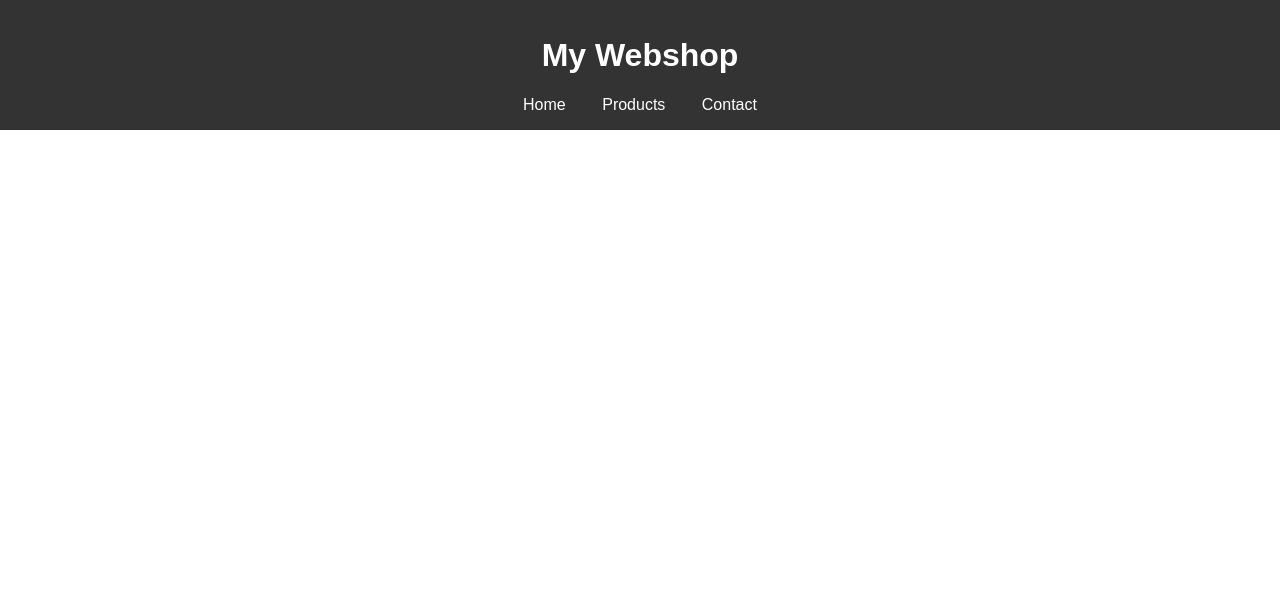
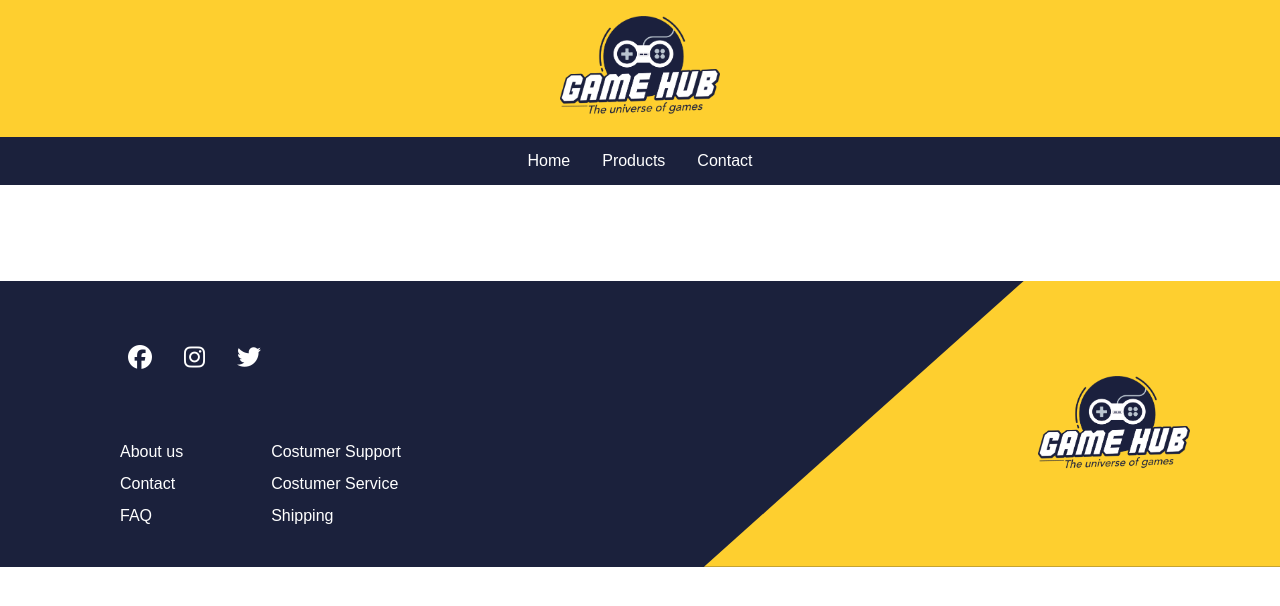
Before and after one commit to elanetto/JavaScript-CA, a plain HTML site: page testing-create/index.html in a window 1280 px wide. Drawn offline with Linux system fonts and the light colour scheme; no server answers.

Commit message:
Creating a working webshop: step 1: Fetch API and fix the CSS

```diff
--- a/testing-create/css/styles.css
+++ b/testing-create/css/styles.css
@@ -1,3 +1,16 @@
+* {
+    box-sizing: border-box;
+}
+
+:root {
+    --dark: #1B213C;
+    --dark-gray: #485668;
+    --gray: #838383;
+    --lightgray: #E2E8F0;
+    --yellow: #FECF2F;
+    --orange: #FD5A27;
+}
+
 body {
     font-family: Arial, sans-serif;
     margin: 0;
@@ -5,16 +18,43 @@ body {
 }
 
 header {
-    background-color: #333;
+    background-color: var(--yellow);
     color: #fff;
     padding: 1rem;
     text-align: center;
+}
+
+.logo {
+    width: 10rem;
+    z-index: 2;
+}
+
+nav {
+    background-color: var(--dark);
+    width: 100vw;
+    height: 3rem;
+    display: flex;
+    align-items: center;
+    justify-content: center;
+}
+
+a {
+    text-decoration: none;
 }
 
 nav a {
     color: #fff;
     margin: 0 1rem;
     text-decoration: none;
+}
+
+nav a:hover {
+    text-decoration: underline;
+}
+
+main {
+    padding-left: 5rem;
+    padding-right: 5rem;
 }
 
 #product-list {
@@ -29,7 +69,8 @@ nav a {
     border-radius: 5px;
     margin: 1rem;
     padding: 1rem;
-    width: calc(33.333% - 2rem);
+    /* width: calc(33.333% - 2rem); */
+    width: 20rem;
     box-shadow: 0 2px 5px rgba(0, 0, 0, 0.1);
     text-align: center;
 }
@@ -41,3 +82,171 @@ nav a {
     padding-bottom: 1rem;
     margin-bottom: 1rem;
 }
+
+
+
+
+
+/* footer */
+
+.footer-dark-color {
+    background-color: var(--dark);
+    width: 100vw;
+    height: 286px;
+    display: flex;
+}
+
+.footer-content {
+    height: 160px;
+    width: 1000px;
+}
+
+.footer-parent {
+    display: flex;
+    justify-content: flex-start;
+}
+
+.yellow-desktop-footer {
+    display: block;
+    display: flex;
+    justify-content: flex-end;
+    align-items: center;
+}
+
+.yellow-svg-and-logo {
+    display: flex;
+    align-items: center;
+    justify-content: center;
+}
+
+.yellow-desktop-footer {
+    clip-path: polygon(80% 0, 100% 0, 100% 100%, 55% 100%);
+    background-color: var(--yellow);
+    min-height: 286px;
+    min-width: 100vw;
+
+}
+
+footer {
+    margin-top: 4rem;
+}
+
+.yellow-desktop-footer {
+    display: none;
+}
+
+.footer-dark-color {
+    background-color: var(--dark);
+    width: 100vw;
+    height: 286px;
+    display: flex;
+    align-items: center;
+    justify-content: flex-start;
+    padding-left: 5rem;
+}
+
+.footer-content {
+    height: 160px;
+}
+
+.footer-content, .footer-content a {
+    color: #FFF;
+}
+
+.socials {
+    display: flex;
+    gap: 2rem;
+    font-size: 1.5rem;
+    padding-left: 3rem;
+}
+
+.socials i:hover {
+    color: var(--orange);
+}
+
+.footer-links {
+    display: flex;
+    gap: 3rem;
+    margin-top: 3rem;
+}
+
+.footer-links ul li {
+    display: flex;
+    line-height: 2rem;
+}
+
+.footer-links ul li a:hover {
+    text-decoration: underline;
+}
+
+/* FOOTER */
+
+.footer-dark-color {
+    background-color: var(--dark);
+    width: 100vw;
+    height: 286px;
+    display: flex;
+}
+
+.footer-content {
+    height: 160px;
+    width: 1000px;
+}
+
+.footer-parent {
+    display: flex;
+    justify-content: flex-start;
+}
+
+.yellow-desktop-footer {
+    display: block;
+    display: flex;
+    justify-content: flex-end;
+    align-items: center;
+}
+
+.yellow-svg-and-logo {
+    display: flex;
+    align-items: center;
+    justify-content: center;
+}
+
+.yellow-desktop-footer {
+    clip-path: polygon(80% 0, 100% 0, 100% 100%, 55% 100%);
+    background-color: var(--yellow);
+    min-height: 286px;
+    min-width: 100vw;
+
+}
+
+footer {
+    position: relative;
+}
+
+.yellow-svg-and-logo img, .yellow-desktop-footer {
+    width: 100%;
+    height: 100%;
+    position: absolute;
+    top: 0;
+    left: 0;
+}
+
+.yellow-svg-and-logo img {
+    width: 152px;
+    height: 95px;
+    position: relative;
+    bottom: 210px;
+    left: -90px;
+    z-index: 50;
+    display: flex;
+    align-items: center;
+    align-self: center;
+    flex-flow: column nowrap;
+    overflow: hidden;
+}
+
+.yellow-svg-and-logo img:hover {
+    filter: hue-rotate(0deg);
+    filter: saturate(100);
+    filter: brightness(3);
+}
--- a/testing-create/index.html
+++ b/testing-create/index.html
@@ -2,19 +2,20 @@
 <html lang="en">
 <head>
     <meta charset="UTF-8">
+    <script src="https://kit.fontawesome.com/cfcc846d5b.js" crossorigin="anonymous"></script>
     <meta name="viewport" content="width=device-width, initial-scale=1.0">
-    <title>My Webshop</title>
+    <title>GameHub</title>
     <link rel="stylesheet" href="css/styles.css">
 </head>
 <body>
     <header>
-        <h1>My Webshop</h1>
-        <nav>
-            <a href="#">Home</a>
-            <a href="#">Products</a>
-            <a href="#">Contact</a>
-        </nav>
+        <img class="logo" src="assets/logo/GameHub_Logo.png" alt="logo">
     </header>
+    <nav>
+        <a href="#">Home</a>
+        <a href="#">Products</a>
+        <a href="#">Contact</a>
+    </nav>
 
     <main>
         <section id="product-list">
@@ -22,6 +23,43 @@
         </section>
     </main>
 
+    <footer>
+        <div class="footer-dark-color">
+            <div class="footer-parent">
+                <div class="footer-content">
+                    <div class="socials">
+                        <a href="derp.html" title="facebook"><i class="fa-brands fa-facebook"></i></a>
+                        <a href="derp.html" title="instagram"><i class="fa-brands fa-instagram"></i></a>
+                        <a href="derp.html" title="twitter"><i class="fa-brands fa-twitter"></i></a>
+                    </div>
+                    <div class="footer-links">
+                        <div class="footer-links-one">
+                            <ul>
+                                <li><a href="about.html">About us</a></li>
+                                <li><a href="contact.html">Contact</a></li>
+                                <li><a href="derp.html">FAQ</a></li>
+                            </ul>
+                        </div>
+                        <div class="footer-links-two">
+                            <ul>
+                                <li><a href="derp.html">Costumer Support</a></li>
+                                <li><a href="derp.html">Costumer Service</a></li>
+                                <li><a href="derp.html">Shipping</a></li>
+                            </ul>
+                        </div>
+                    </div>
+                    <div class="yellow-desktop-footer">
+                        <div class="yellow-svg-and-logo">
+                            <a href="index.html">
+                                <img src="assets/logo/GameHub_Logo.png" alt="Game Hub logo">
+                            </a>
+                        </div>
+                    </div>
+                </div>
+            </div>
+        </div>
+    </footer>
+
     <script src="js/main.js"></script>
 </body>
 </html>
```
Also changed, not shown: testing-create/assets/logo/GameHub_Logo.png (added).
